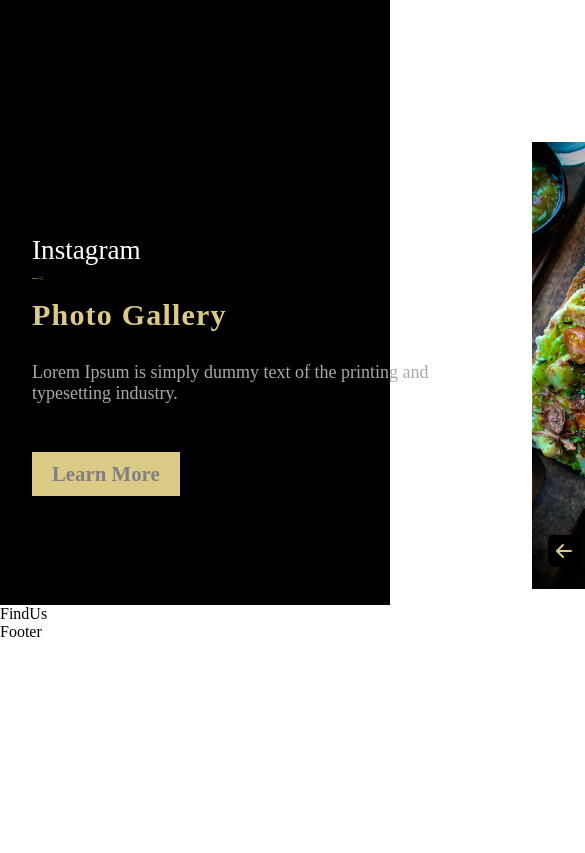
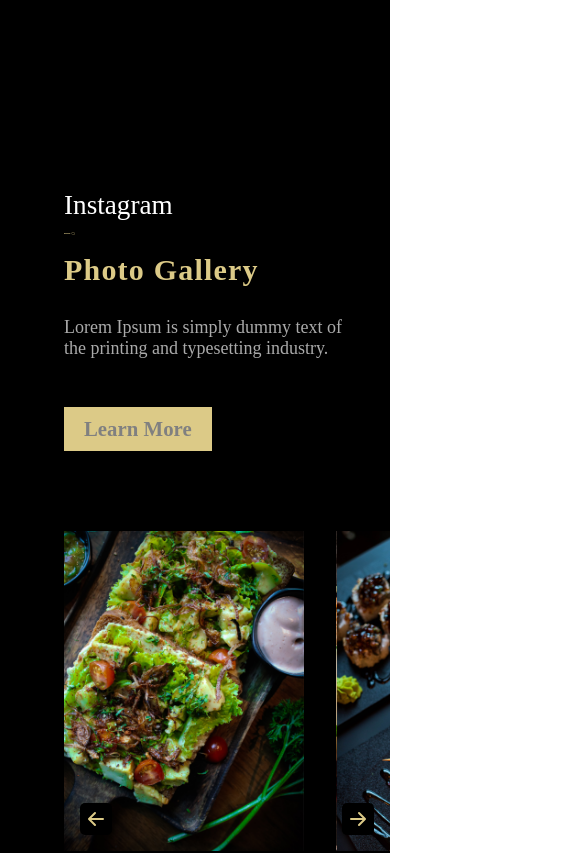
Before and after one commit to valensixx/resturant-app-react, a React (Create React App) app: page / in a window 390 px wide. Shown: the part 9540-10393 px from the top of the page, 585 px wide, since content can reach past the window. Before the commit the page ends 10181 px from the top, so only its background shows below. Built offline with nearby package versions, Linux system fonts and the light colour scheme; a web font is replaced by a local one.

Commit message:
madia querry done

```diff
--- a/src/containers/Gallery/Gallery.css
+++ b/src/containers/Gallery/Gallery.css
@@ -100,3 +100,51 @@
   .gallery-arrow-icon:hover {
     color: white;
   }
+
+  @media screen and (min-width: 2000px) {
+    .app-gallery-content{
+      min-width: 1000px;
+      padding-right: 4rem;
+    }
+
+    .app-gallery-images-card{
+      min-width: 400px;
+      height: 540px;
+    }
+
+    .app-gallery-content button{
+      margin-top: 2rem;
+    }
+  }
+
+  @media  screen and (max-width:1150px) {
+    .app-gallery{
+      flex-direction: column;
+    }
+
+    .app-gallery-images{
+      max-width: 100%;
+      margin: 5rem 0;
+    }
+  }
+
+  @media  screen and (max-width:850px) {
+    .app-gallery{
+      padding: 4rem 0 4rem 4rem;
+    }
+  }
+
+  @media  screen and (max-width:650px) {
+    .app-gallery{
+      padding: 4rem 0 4rem 4rem;
+    }
+
+    .app-gallery-content{
+      min-width: 100%;
+    }
+
+    .app-gallery-images-card{
+      min-width: 240px;
+      height: 320px;
+    }
+  }
```
